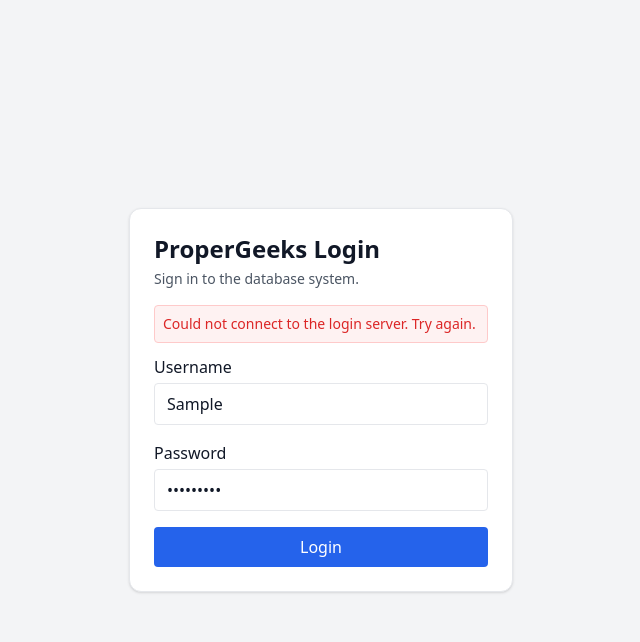
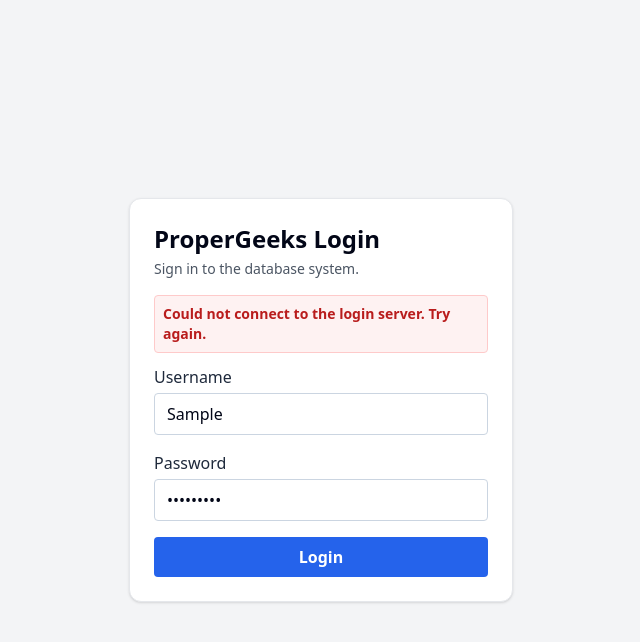
Before and after one commit to CeoSolace/geeks-not-found, a Next.js app: page /login in a window 1280 px wide. Both pictures are taken after typing "Sample", "Sample123" into the empty fields and a click on the button "Login". Shown: the top 642 px of the page, without its empty margins (319-959 px from the left). Built offline with nearby package versions, Linux system fonts and the light colour scheme; no server answers.

Commit message:
Fix login redirect handling

```diff
--- a/app/login/page.js
+++ b/app/login/page.js
@@ -6,58 +6,69 @@ export default function LoginPage() {
   const [username, setUsername] = useState('');
   const [password, setPassword] = useState('');
   const [error, setError] = useState('');
+  const [status, setStatus] = useState('');
   const [loading, setLoading] = useState(false);
+
+  const redirectHard = (target) => {
+    const safeTarget = target && target.startsWith('/') ? target : '/dashboard';
+    setStatus(`Login accepted. Redirecting to ${safeTarget}...`);
+    window.location.replace(safeTarget);
+
+    setTimeout(() => {
+      if (window.location.pathname !== safeTarget) {
+        window.location.href = safeTarget;
+      }
+    }, 300);
+  };
 
   const handleSubmit = async (e) => {
     e.preventDefault();
     setError('');
+    setStatus('Checking login...');
     setLoading(true);
 
     try {
       const res = await fetch('/api/auth/login', {
         method: 'POST',
+        credentials: 'same-origin',
+        cache: 'no-store',
         headers: { 'Content-Type': 'application/json' },
-        body: JSON.stringify({ username, password }),
+        body: JSON.stringify({ username: username.trim(), password }),
       });
 
-      let data = {};
-      try {
-        data = await res.json();
-      } catch (_) {}
+      const data = await res.json().catch(() => ({}));
 
       if (!res.ok) {
         setError(data.message || 'Login failed');
+        setStatus('');
+        setLoading(false);
         return;
       }
 
-      if (data.mustChangePassword || data.redirectTo === '/change-password') {
-        window.location.href = '/change-password';
-        return;
-      }
-
-      window.location.href = data.redirectTo || '/dashboard';
+      redirectHard(data.redirectTo || (data.mustChangePassword ? '/change-password' : '/dashboard'));
     } catch (err) {
       setError('Could not connect to the login server. Try again.');
-    } finally {
+      setStatus('');
       setLoading(false);
     }
   };
 
   return (
-    <main className="flex min-h-screen items-center justify-center bg-gray-100 px-4">
+    <main className="flex min-h-screen items-center justify-center bg-gray-100 px-4 text-slate-950">
       <form onSubmit={handleSubmit} className="bg-white p-6 rounded-xl shadow w-full max-w-sm border border-gray-200">
-        <h1 className="text-2xl font-bold mb-1">ProperGeeks Login</h1>
+        <h1 className="text-2xl font-bold mb-1 text-slate-950">ProperGeeks Login</h1>
         <p className="text-sm text-gray-600 mb-4">Sign in to the database system.</p>
 
-        {error && <p className="text-red-600 bg-red-50 border border-red-200 rounded p-2 mb-3 text-sm">{error}</p>}
+        {error && <p className="text-red-700 bg-red-50 border border-red-200 rounded p-2 mb-3 text-sm font-semibold">{error}</p>}
+        {status && <p className="text-blue-700 bg-blue-50 border border-blue-200 rounded p-2 mb-3 text-sm font-semibold">{status}</p>}
 
         <div className="mb-4">
-          <label className="block mb-1 font-medium" htmlFor="username">Username</label>
+          <label className="block mb-1 font-medium text-slate-800" htmlFor="username">Username</label>
           <input
             id="username"
             type="text"
             autoComplete="username"
-            className="w-full border rounded px-3 py-2 focus:outline-none focus:ring-2 focus:ring-blue-500"
+            className="w-full border border-slate-300 rounded px-3 py-2 text-slate-950 bg-white focus:outline-none focus:ring-2 focus:ring-blue-500"
             value={username}
             onChange={(e) => setUsername(e.target.value)}
             required
@@ -65,12 +76,12 @@ export default function LoginPage() {
         </div>
 
         <div className="mb-4">
-          <label className="block mb-1 font-medium" htmlFor="password">Password</label>
+          <label className="block mb-1 font-medium text-slate-800" htmlFor="password">Password</label>
           <input
             id="password"
             type="password"
             autoComplete="current-password"
-            className="w-full border rounded px-3 py-2 focus:outline-none focus:ring-2 focus:ring-blue-500"
+            className="w-full border border-slate-300 rounded px-3 py-2 text-slate-950 bg-white focus:outline-none focus:ring-2 focus:ring-blue-500"
             value={password}
             onChange={(e) => setPassword(e.target.value)}
             required
@@ -80,7 +91,7 @@ export default function LoginPage() {
         <button
           type="submit"
           disabled={loading}
-          className="w-full bg-blue-600 text-white py-2 rounded hover:bg-blue-700 disabled:opacity-60"
+          className="w-full bg-blue-600 text-white py-2 rounded hover:bg-blue-700 disabled:opacity-60 font-bold"
         >
           {loading ? 'Signing in...' : 'Login'}
         </button>
```
